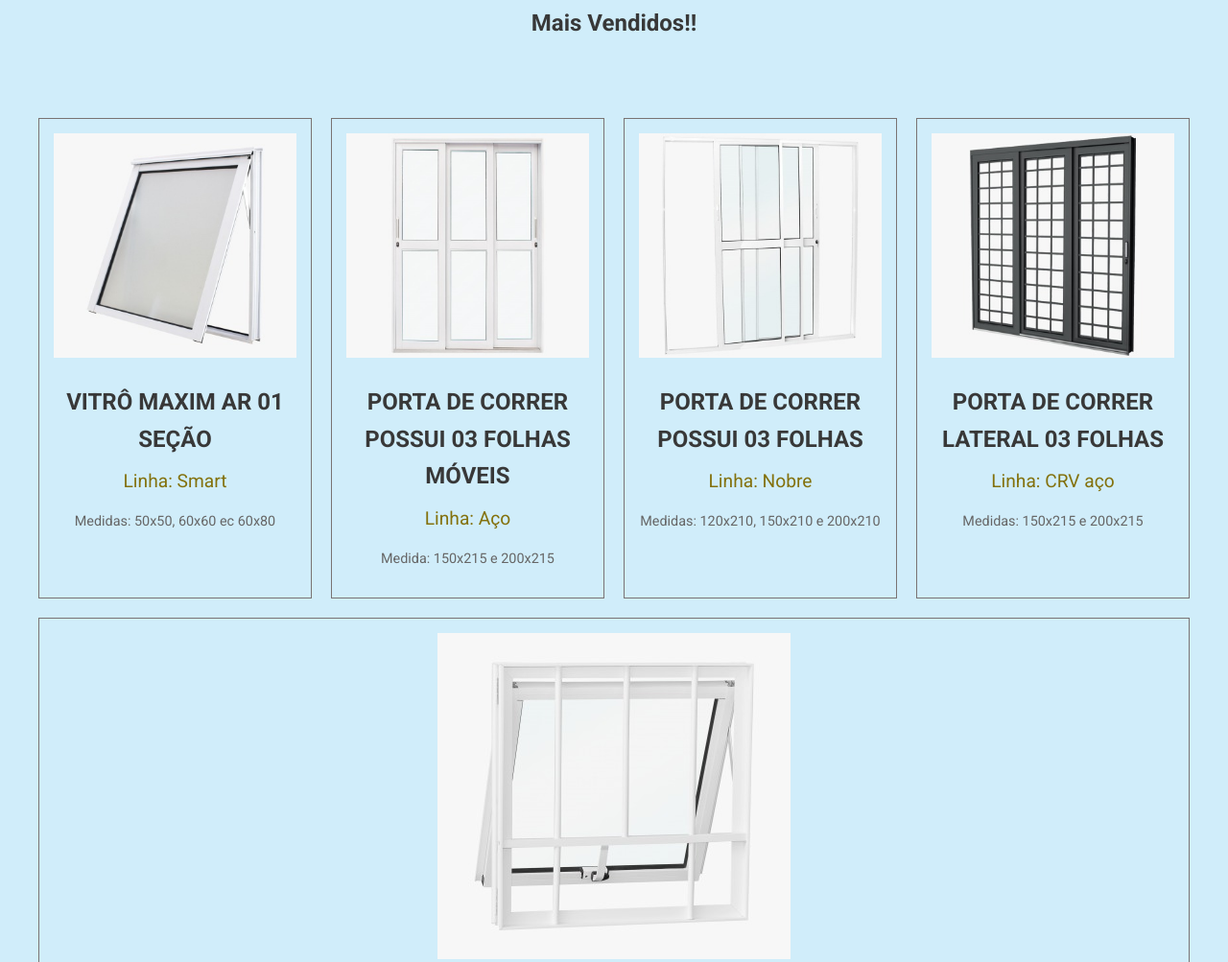
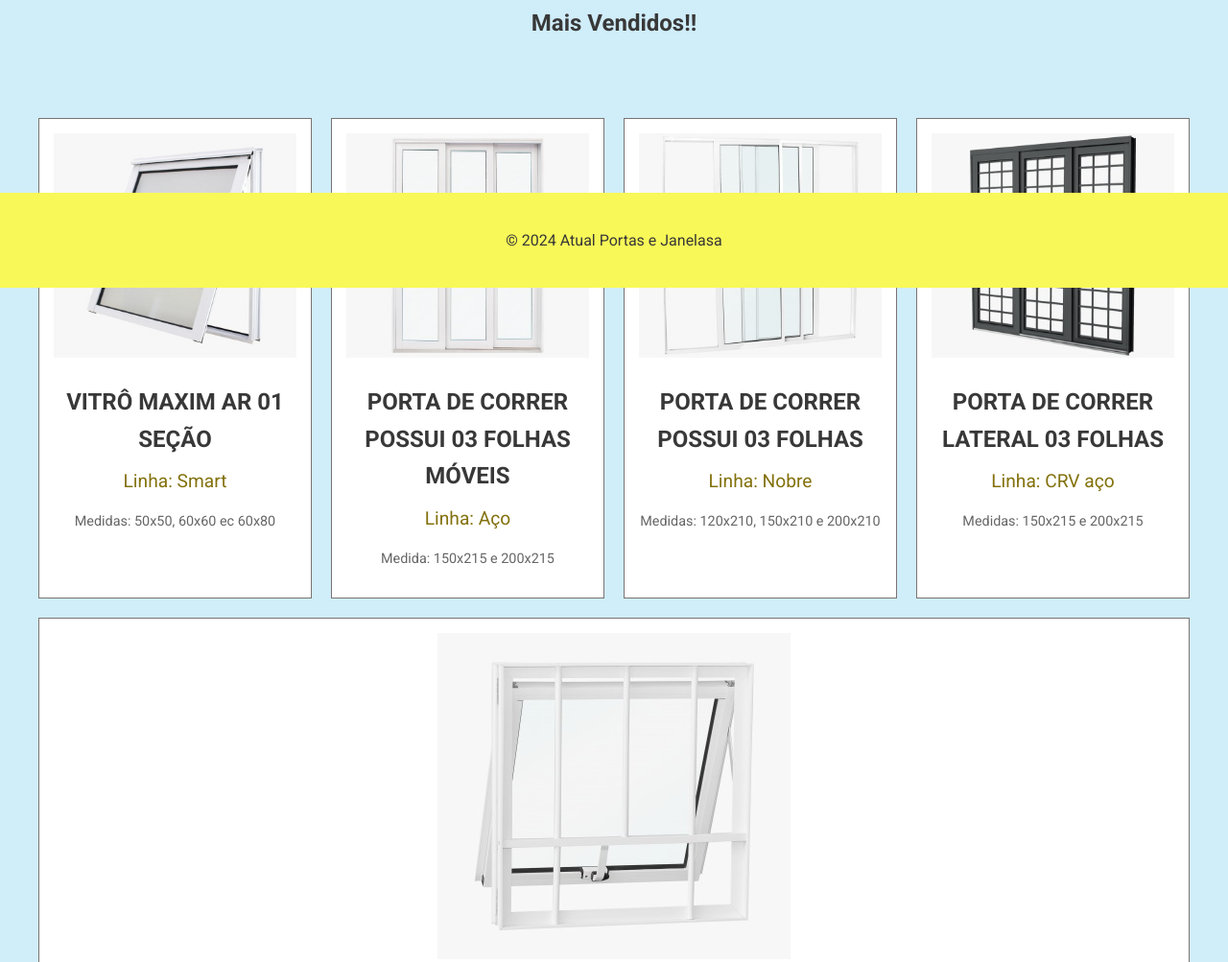
Before and after one commit to Dong0s/Portas-Janelas, a plain HTML site: page index.html in a window 1280 px wide. Shown: the part 500-1503 px from the top of the page at 96% size. Drawn offline with Linux system fonts and the light colour scheme.

Commit message:
correçoes 2

```diff
--- a/index.html
+++ b/index.html
@@ -1,6 +1,7 @@
 <!DOCTYPE html>
 <html lang="pt-br">
 <head>
+    <link rel="shortcut icon" href="imagens/Outros/favicon-32x32.png" type="image/x-icon">
     <meta charset="UTF-8">
     <meta name="viewport" content="width=device-width, initial-scale=1.0">
     <title>Atual Portas e Janelas</title>
--- a/styles/style.css
+++ b/styles/style.css
@@ -75,7 +75,7 @@ body {
 }
 
 .product {
-    background: var(--cor-principal2);
+    background: white;
     border: 1px solid #7a7373;
     padding: 15px;
     flex: 1 1 calc(25% - 20px); /* Ajuste para 4 colunas */
@@ -116,6 +116,10 @@ footer {
     padding: 20px 0;
     border-top: 1px solid rgb(248, 248, 88);
     margin-top: 40px;
+    position: fixed;
+    bottom: 0;
+    width: 100%;
+
 
 }
 .contatos_1{
```
